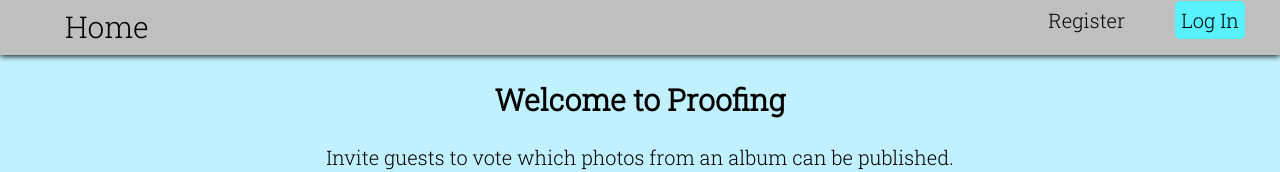
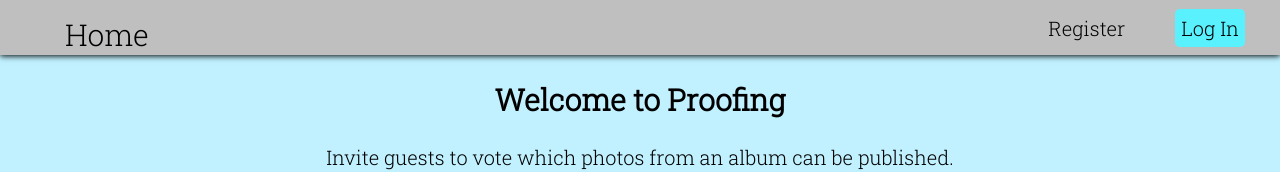
Before and after one commit to NickFoden/proofing-client, a React (Create React App) app: page / in a window 1280 px wide. Shown: the top 172 px of the page. Built offline with nearby package versions, Linux system fonts and the light colour scheme.

Commit message:
Moved marging of LI in header to center log in button.

```diff
--- a/src/Components/HeaderNav.css
+++ b/src/Components/HeaderNav.css
@@ -65,7 +65,7 @@ a {
   .header-li {
     display: inline-block;
     padding: 0 25px;
-    margin-top: 7px;
+    margin-top: 15px;
   }
 
   .header-links:hover {
@@ -128,4 +128,7 @@ a {
     font-size: 30px;
     font-family: "Roboto Slab", serif;
   }
+  .log-in {
+    margin-top: 5px;
+  }
 }
```
